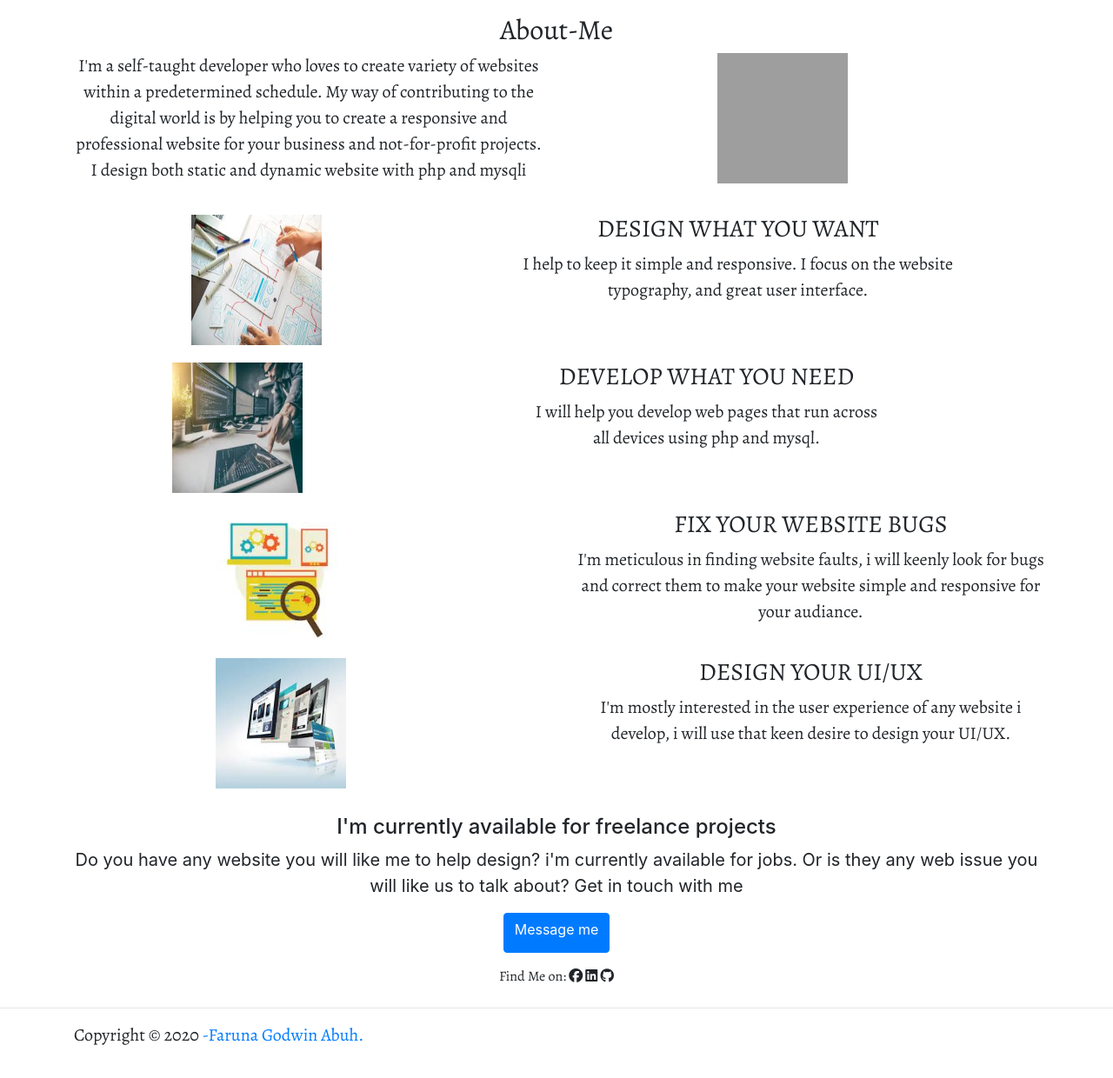
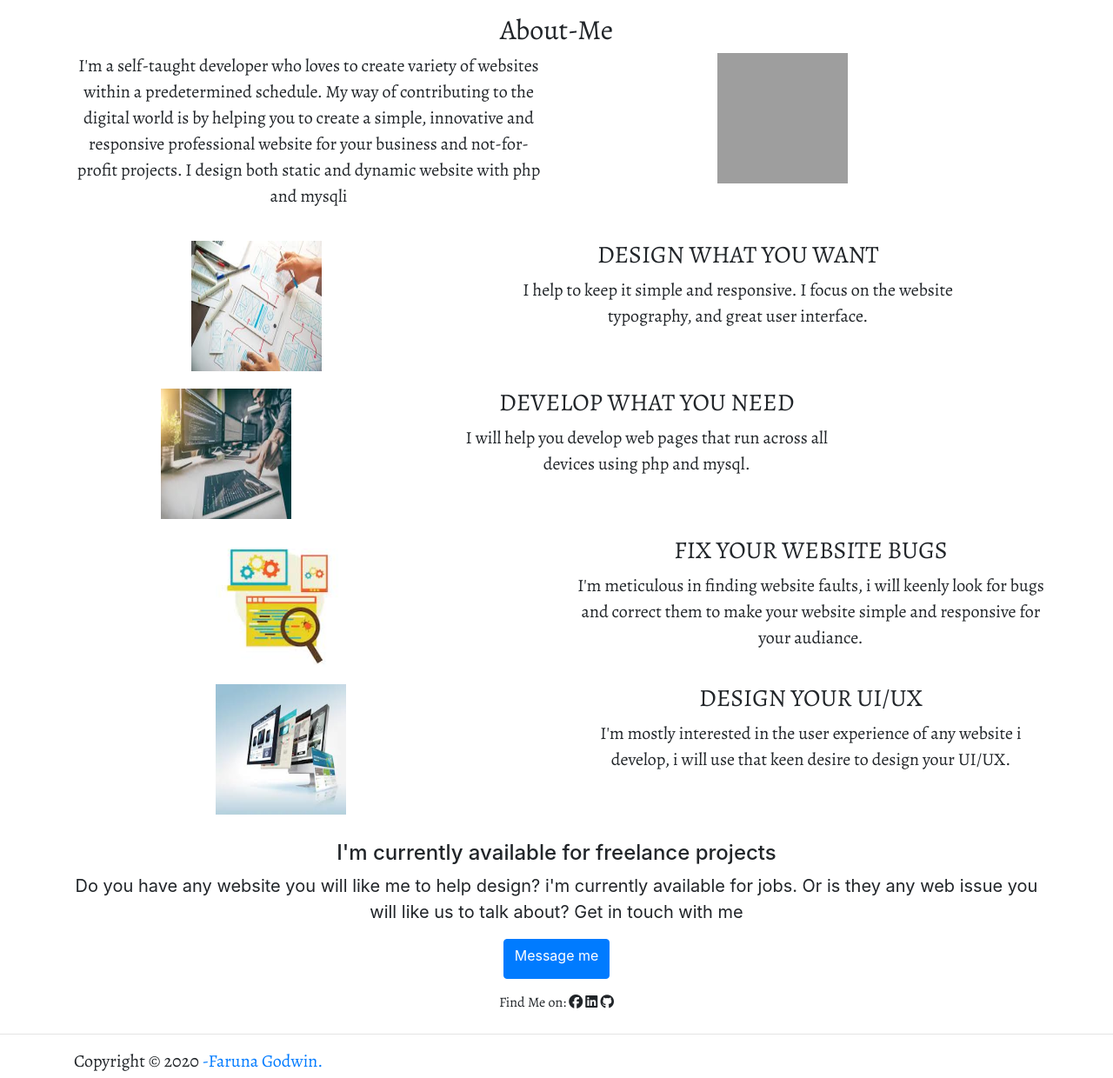
Before and after one commit to Faruna01/farunawebservices, a plain HTML site: page index.html in a window 1280 px wide. Shown: the part 600-1840 px from the top of the page at 87% size. Drawn offline with nearby package versions, Linux system fonts and the light colour scheme; grey boxes are pictures that could not be loaded; a web font is replaced by a local one.

Commit message:
Update index.html

```diff
--- a/index.html
+++ b/index.html
@@ -89,7 +89,7 @@
         <!-- title paragraph -->
         <div class="row">
           <div class="col-md-6 text-center" style="font-size: 5px; font-family: 'Alegreya', serif;">
-            <p>I'm a self-taught developer who loves to create variety of websites within a predetermined schedule. My way of contributing to the digital world is by helping you to create a responsive and professional website for your business and not-for-profit projects. I design both static and dynamic website with php and mysqli</p>
+            <p>I'm a self-taught developer who loves to create variety of websites within a predetermined schedule. My way of contributing to the digital world is by helping you to create a simple, innovative and responsive professional website for your business and not-for-profit projects. I design both static and dynamic website with php and mysqli</p>
              </div>
              <div class="col-md-6">
               <!-- personal image -->
@@ -123,7 +123,7 @@
               </div>
             </div>
               <!-- What I Do Details -->
-          <div class="col-md-6 text-center" style="font-size: 5px; padding-left: 70px; font-family: 'Alegreya', serif;">
+          <div class="col-md-6 text-center" style="font-size: 5px; font-family: 'Alegreya', serif;">
             <h3>DEVELOP WHAT YOU NEED</h3>
             <p> I will help you develop web pages that run across all devices using php and mysql.</p>
              </div>
@@ -139,7 +139,7 @@
               </div>
             </div>
               <!-- What I Do Details -->
-          <div class="col-md-6 text-center" style="font-size: 5px; padding-left: : 70px; font-family: 'Alegreya', serif;">
+          <div class="col-md-6 text-center" style="font-size: 5px; font-family: 'Alegreya', serif;">
             <h3>FIX YOUR WEBSITE BUGS</h3>
             <p> I'm meticulous in finding website faults, i will keenly look for bugs and correct them to make your website simple and responsive for your audiance.</p>
              </div>
@@ -210,7 +210,7 @@
     <div class="row">
       <div class="col-md-12">
         <div class="panel-Footer" style="font-family: 'Alegreya', serif;">
-          <p>Copyright &copy; 2020 <a href="#"> -Faruna Godwin Abuh.</a> </p>
+          <p>Copyright &copy; 2020 <a href="#"> -Faruna Godwin.</a> </p>
         </div>
 
       </div>
```
